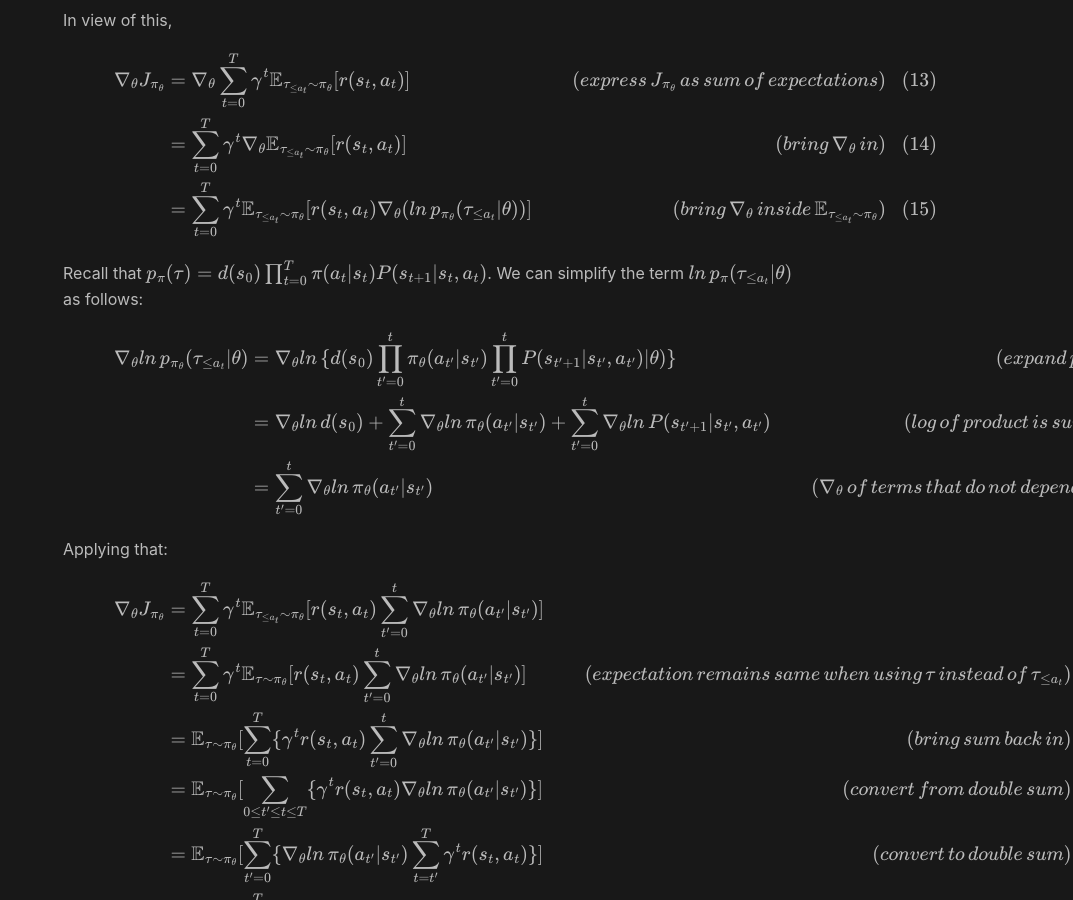
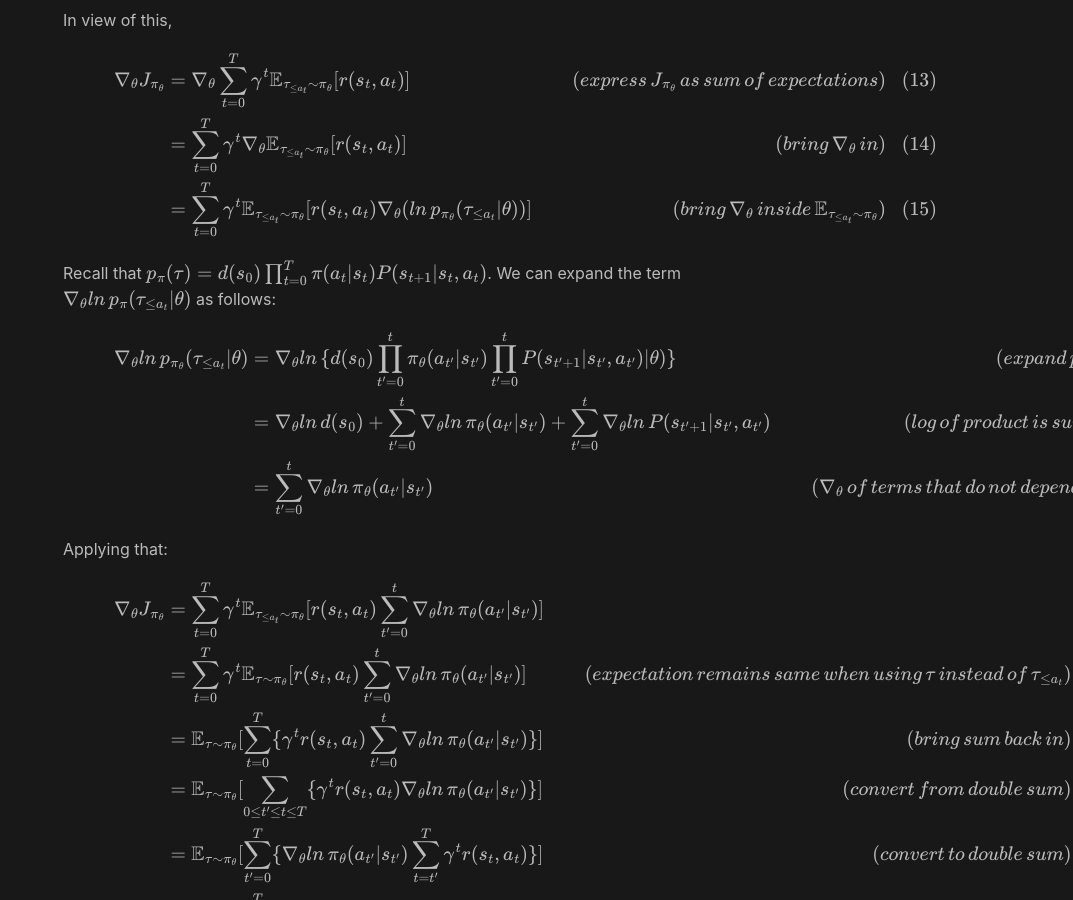
Before and after one commit to analytiq-hub/sigagent.github.io, a Jekyll site: the page built from machine_learning/_posts/2021-02-14-reinforce.md, in a window 1280 px wide and 900 px high, scrolled down 1983 px. Shown: the whole window, without its empty margins (207-1280 px from the left). Built offline with Jekyll 4.4.1, drawn with Linux system fonts in a browser that asks for light colours; formulas are drawn with MathJax 3; a script that is not in the unit is left out.

Commit message:
*** empty log message ***

```diff
--- a/machine_learning/_posts/2021-02-14-reinforce.md
+++ b/machine_learning/_posts/2021-02-14-reinforce.md
@@ -80,7 +80,7 @@ $$
 \end{align}
 $$
 
-Recall that $$p_\pi(\tau) = d(s_0) \prod_{t=0}^T \pi(a_t \vert s_t) P(s_{t+1} \vert s_t, a_t)$$. We can simplify the term $$ln \, p_\pi(\tau_{\le a_t} \vert \theta)$$ as follows:
+Recall that $$p_\pi(\tau) = d(s_0) \prod_{t=0}^T \pi(a_t \vert s_t) P(s_{t+1} \vert s_t, a_t)$$. We can expand the term $$\nabla_\theta ln \, p_\pi(\tau_{\le a_t} \vert \theta)$$ as follows:
 
 $$
 \begin{align}
```
